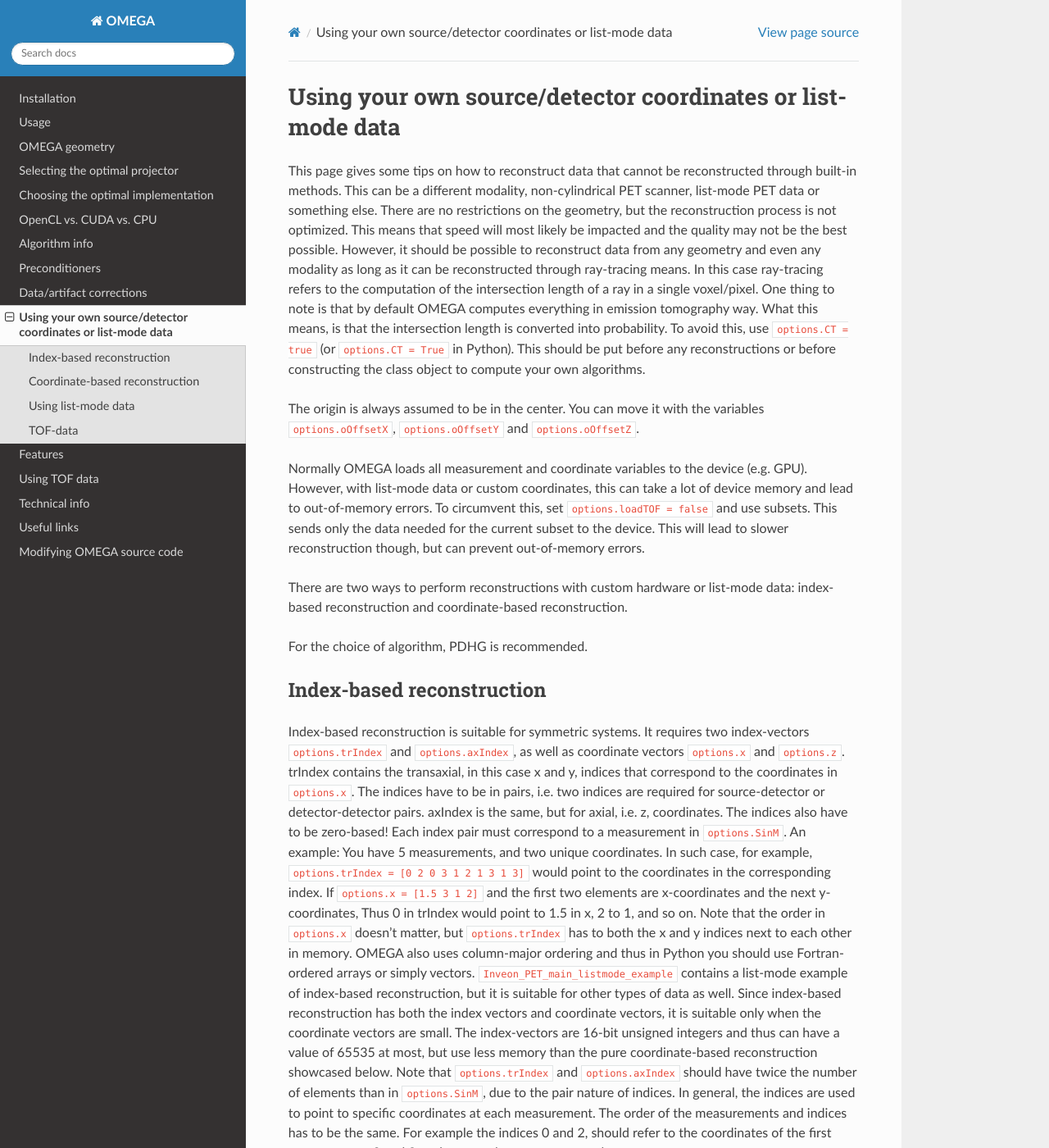
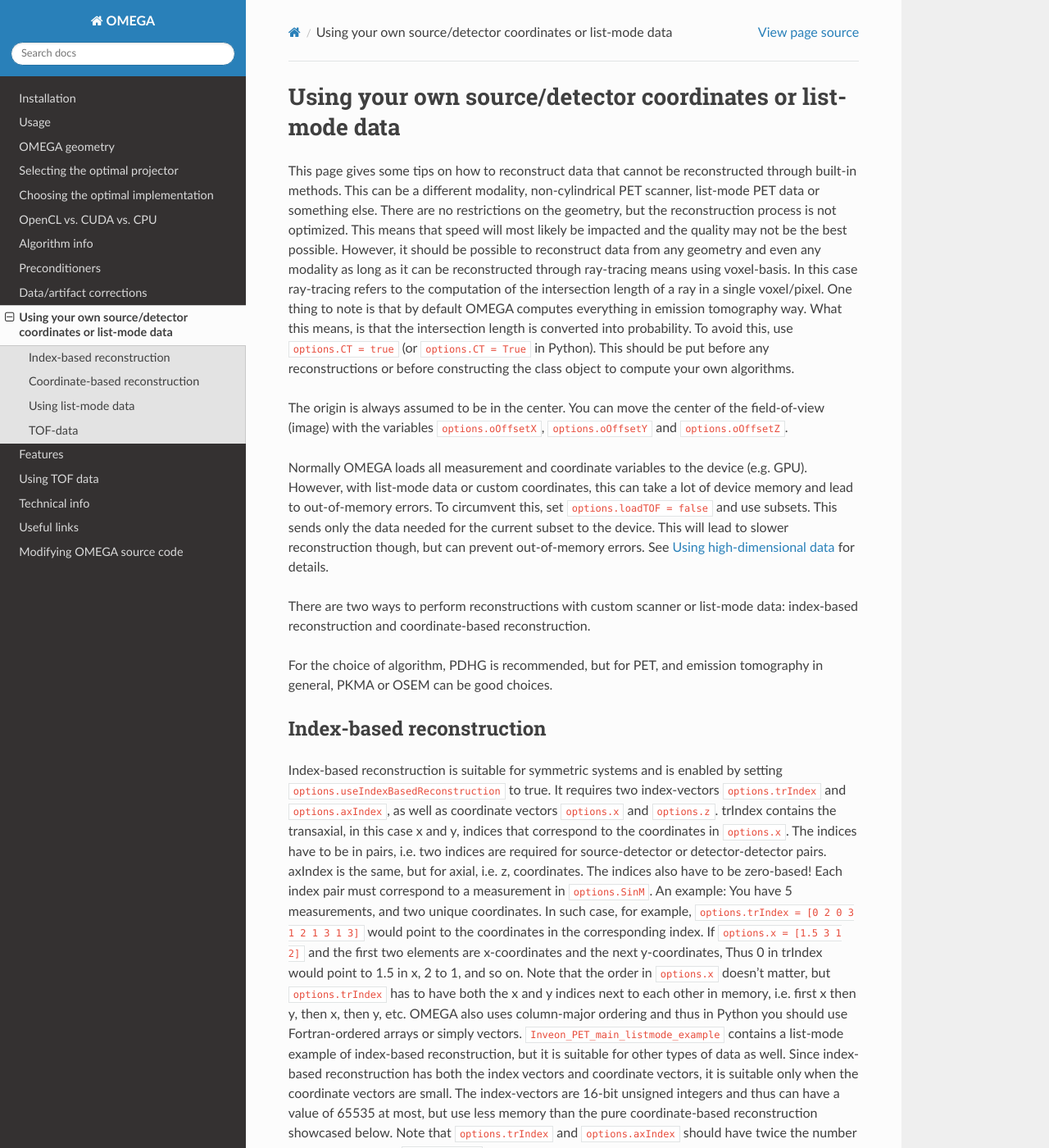
Before and after one commit to villekf/OMEGA-doc, a Sphinx documentation site: the page built from docs/source/customcoordinates.rst, in a window 1280 px wide and 1400 px high. Shown: the whole window at 82% size. Built offline with Sphinx 7.4.7 and the Read the Docs theme 3.1.0, drawn with Linux system fonts in a browser that asks for light colours; some of the changed text lies outside the part shown.

Commit message:
Update custom coordinates documentation for clarity
Improves explanations and clarifies instructions for using custom source/detector coordinates and list-mode data in OMEGA. Adds details about voxel-basis ray-tracing, field-of-view offsets, memory management, algorithm recommendations, index-based reconstruction, and TOF data handling. Provides additional guidance and links for high-dimensional data and corrects minor inaccuracies.

```diff
--- a/docs/source/customcoordinates.rst
+++ b/docs/source/customcoordinates.rst
@@ -3,32 +3,32 @@ Using your own source/detector coordinates or list-mode data
 
 This page gives some tips on how to reconstruct data that cannot be reconstructed through built-in methods. This can be a different modality, non-cylindrical PET scanner, list-mode PET data or something else.
 There are no restrictions on the geometry, but the reconstruction process is not optimized. This means that speed will most likely be impacted and the quality may not be the best possible. However, it should be possible
-to reconstruct data from any geometry and even any modality as long as it can be reconstructed through ray-tracing means. In this case ray-tracing refers to the computation of the intersection length of a ray in a single
+to reconstruct data from any geometry and even any modality as long as it can be reconstructed through ray-tracing means using voxel-basis. In this case ray-tracing refers to the computation of the intersection length of a ray in a single
 voxel/pixel. One thing to note is that by default OMEGA computes everything in emission tomography way. What this means, is that the intersection length is converted into probability. To avoid this, use ``options.CT = true``
 (or ``options.CT = True`` in Python). This should be put before any reconstructions or before constructing the class object to compute your own algorithms.
 
-The origin is always assumed to be in the center. You can move it with the variables ``options.oOffsetX``, ``options.oOffsetY`` and ``options.oOffsetZ``.
+The origin is always assumed to be in the center. You can move the center of the field-of-view (image) with the variables ``options.oOffsetX``, ``options.oOffsetY`` and ``options.oOffsetZ``.
 
 Normally OMEGA loads all measurement and coordinate variables to the device (e.g. GPU). However, with list-mode data or custom coordinates, this can take a lot of device memory and lead to out-of-memory errors.
 To circumvent this, set ``options.loadTOF = false`` and use subsets. This sends only the data needed for the current subset to the device. This will lead to slower reconstruction though, but can prevent
-out-of-memory errors.
+out-of-memory errors. See `Using high-dimensional data <https://omega-doc.readthedocs.io/en/latest/highdim.html>`_ for details.
 
-There are two ways to perform reconstructions with custom hardware or list-mode data: index-based reconstruction and coordinate-based reconstruction.
+There are two ways to perform reconstructions with custom scanner or list-mode data: index-based reconstruction and coordinate-based reconstruction.
 
-For the choice of algorithm, PDHG is recommended.
+For the choice of algorithm, PDHG is recommended, but for PET, and emission tomography in general, PKMA or OSEM can be good choices.
 
 Index-based reconstruction
 --------------------------
 
-Index-based reconstruction is suitable for symmetric systems. It requires two index-vectors ``options.trIndex`` and ``options.axIndex``, as well as coordinate vectors ``options.x`` and ``options.z``. trIndex contains the transaxial,
+Index-based reconstruction is suitable for symmetric systems and is enabled by setting ``options.useIndexBasedReconstruction`` to true. It requires two index-vectors ``options.trIndex`` and ``options.axIndex``, as well as coordinate vectors ``options.x`` and ``options.z``. trIndex contains the transaxial,
 in this case x and y, indices that correspond to the coordinates in ``options.x``. The indices have to be in pairs, i.e. two indices are required for source-detector or detector-detector pairs. axIndex is the same, but for axial,
 i.e. z, coordinates. The indices also have to be zero-based! Each index pair must correspond to a measurement in ``options.SinM``. An example: You have 5 measurements, and two unique coordinates.
 In such case, for example, ``options.trIndex = [0 2 0 3 1 2 1 3 1 3]`` would point to the coordinates in the corresponding index. If ``options.x = [1.5 3 1 2]`` and the first two elements are x-coordinates and the next y-coordinates,
-Thus 0 in trIndex would point to 1.5 in x, 2 to 1, and so on. Note that the order in ``options.x`` doesn't matter, but ``options.trIndex`` has to both the x and y indices next to each other in memory. OMEGA also uses column-major
+Thus 0 in trIndex would point to 1.5 in x, 2 to 1, and so on. Note that the order in ``options.x`` doesn't matter, but ``options.trIndex`` has to have both the x and y indices next to each other in memory, i.e. first x then y, then x, then y, etc. OMEGA also uses column-major
 ordering and thus in Python you should use Fortran-ordered arrays or simply vectors. ``Inveon_PET_main_listmode_example`` contains a list-mode example of index-based reconstruction, but it is suitable for other types of data
 as well. Since index-based reconstruction has both the index vectors and coordinate vectors, it is suitable only when the coordinate vectors are small. The index-vectors are 16-bit unsigned integers and thus can have a value of
 65535 at most, but use less memory than the pure coordinate-based reconstruction showcased below. Note that ``options.trIndex`` and ``options.axIndex`` should have twice the number of elements than in ``options.SinM``, due to the
-pair nature of indices. In general, the indices are used to point to specific coordinates at each measurement. The order of the measurements and indices has to be the same. For example the indices 0 and 2, should refer to the
+pair nature of indices. In general, the indices are used to point to specific coordinates at each measurement. The order of the measurements and indices has to be the same! For example the above indices 0 and 2, should refer to the
 coordinates of the first measurement, 0 and 3 to the second measurement and so on.
 
 Here is also the same text as in the list-mode example: If true, requires ``options.trIndex`` and ``options.axIndex`` variables. These should include the transaxial and axial, respectively, detector
@@ -46,25 +46,26 @@ source3X, ...], where the number refers to the index in ``options.SinM``, i.e. t
 for simplicity simply use vectors.
 
 Same example as above, ``Inveon_PET_main_listmode_example``, showcases the coordinate-based reconstruction. Alternatively there is also ``custom_detector_exampleSimple`` and ``custom_coordinates_custom_algorithm_example``. Latter
-shows how to compute your own custom algorithms.
+shows how to compute your own custom algorithms using the built-in forward and/or backward projection operators.
 
 Using list-mode data
 --------------------
 
 While the above two can be used for the coordinates of list-mode data, there are few special things to take into account when using list-mode data. First ``options.SinM`` should preferably contain only ones or minus ones. Negative
-values should be used for randoms. If you add randoms manually, you don't actually need to set ``options.randoms_correction`` to true. While the measurements are not really needed for list-mode reconstruction, OMEGA requires
+values should be used for randoms. If you add randoms manually, you don't actually need to set ``options.randoms_correction`` to true (in fact, it should stay false in such a case!). While the measurements are not really needed for list-mode reconstruction, OMEGA requires
 their inclusion at the moment.
 
 Another thing to note is the computation of the sensitivity image, such as the one required by MLEM/OSEM. If the sensitivity image is computed with the same coordinates as the list-mode data, the reconstructions will fail.
 There are two alternatives, one is to compute the sensitivity image using all applicable LORs by using the built-in feature. This is, however, only applicable to cylindrical scanners and scanners where the reconstruction
-can be performed in normal, sinogram, mode. This feature can be enabled with ``options.compute_sensitivity_image``. Note that the scanner properties have to be correctly set to use this feature. Alternatively, simply use an
+can be performed in normal, sinogram, mode. This feature can be enabled with ``options.compute_sensitivity_image``. Note that the scanner properties have to be correctly set to use this feature! Alternatively, simply use an
 algorithm that doesn't require a sensitivity image, such as PDHG.
 
 TOF-data
 --------
 
-List-mode data now also supports TOF reconstruction. This can be enabled with either the coordinate- or index-based reconstruction. The TOF data is included as indices that refer to TOF windows. This means that it is not recommended
+List-mode, or custom coordinate, data now also supports TOF reconstruction. This can be enabled with either the coordinate- or index-based reconstruction. The TOF data is included as indices that refer to TOF windows. This means that it is not recommended
 to have separate TOF bin/window for each measurement but rather to divide the data into TOF bins as with sinogram data. A maximum of 256 bins can be included by default. The TOF indices should be included into ``options.TOFIndicess``
 variable that should be unsigned char (``uint8``) with zero-based indexing. The TOF time windows should be stored in ``options.TOFCenter``. The windows should start from the zero bin and then include the negative and positive bins,
 for example ``options.TOFCenter = [0, 1, -1, 2, -2]``. In most settings, it should be enough to simply give the values specified in ``TOF PROPERTIES`` in the PET examples to automatically create the ``TOFCenter`` variable. In fact,
-by default ``options.TOFCenter`` is formed internally and overwrites any user input variable. Thus, it is recommended to use the built-in variables and only provide ``options.TOFIndicess``.
+by default ``options.TOFCenter`` is formed internally and overwrites any user input variable. Thus, it is recommended to use the built-in variables and only provide ``options.TOFIndicess``. The nubmer of TOF indices has to equal the number of measurements
+and the order needs to be the same! This means that the first TOF index should correspond to the first measurement, second to the second measurement, and so on.
```
